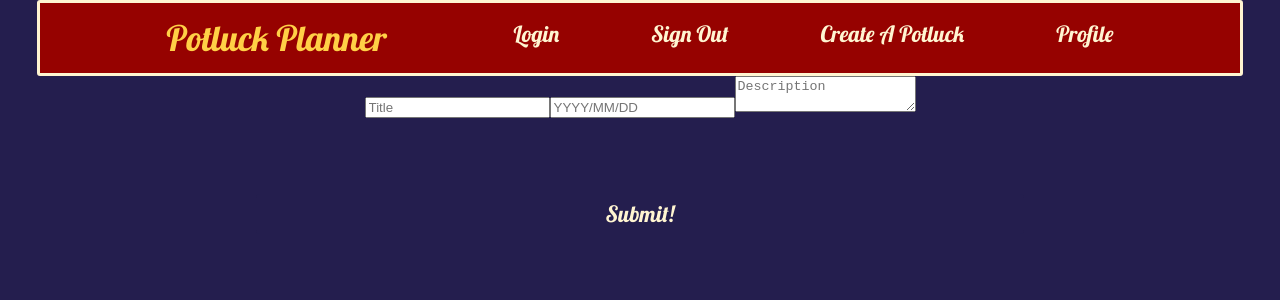
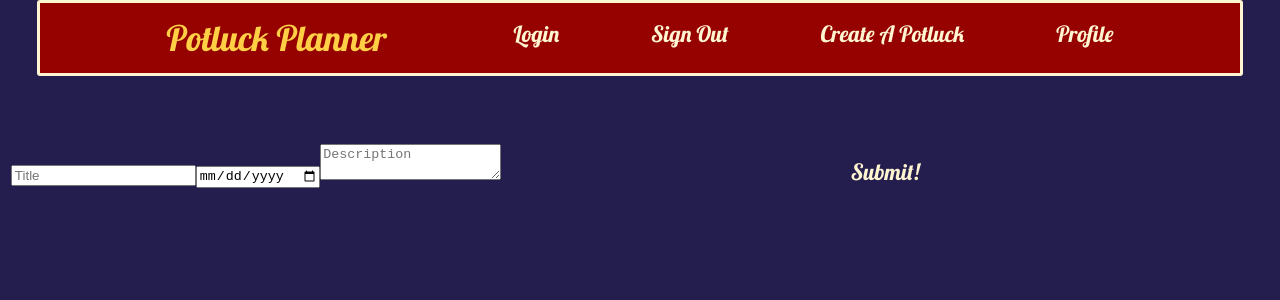
Before and after one commit to potluckplanner2/Front-end, a React (Create React App) app in the folder potluck-planner/: page /Create in a window 1280 px wide. Shown: the top 300 px of the page. Built offline with nearby package versions, Linux system fonts and the light colour scheme.

Commit message:
fixed the last of the broken links

```diff
--- a/potluck-planner/src/App.js
+++ b/potluck-planner/src/App.js
@@ -27,7 +27,7 @@
         .post('/api/potluck', meal)
         .then(res => {
             console.log('mealForm res', res);
-            props.history.push(`/Potluck/:id`)
+            props.history.push('/Dashboard')
         })
         .catch(err => console.log(err))
   }
--- a/potluck-planner/src/components/mealForm.js
+++ b/potluck-planner/src/components/mealForm.js
@@ -38,7 +38,7 @@
             />
 
             <input
-                type='text'
+                type='date'
                 name='date'
                 onChange={handleChanges}
                 placeholder='YYYY/MM/DD'
```
